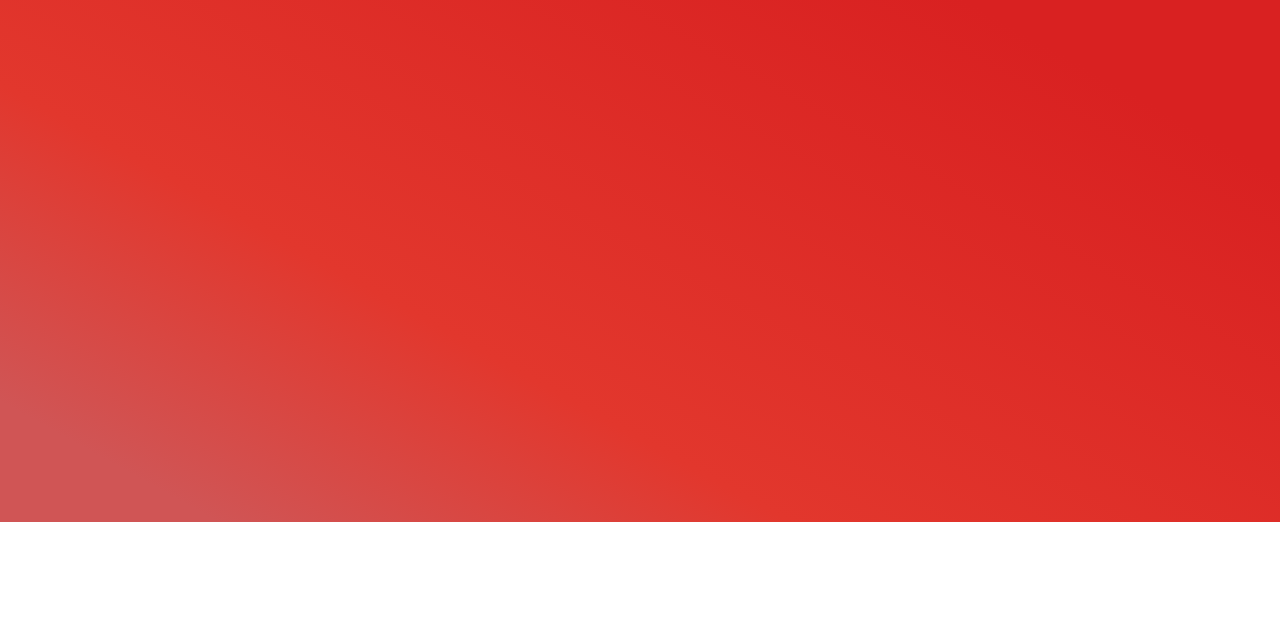
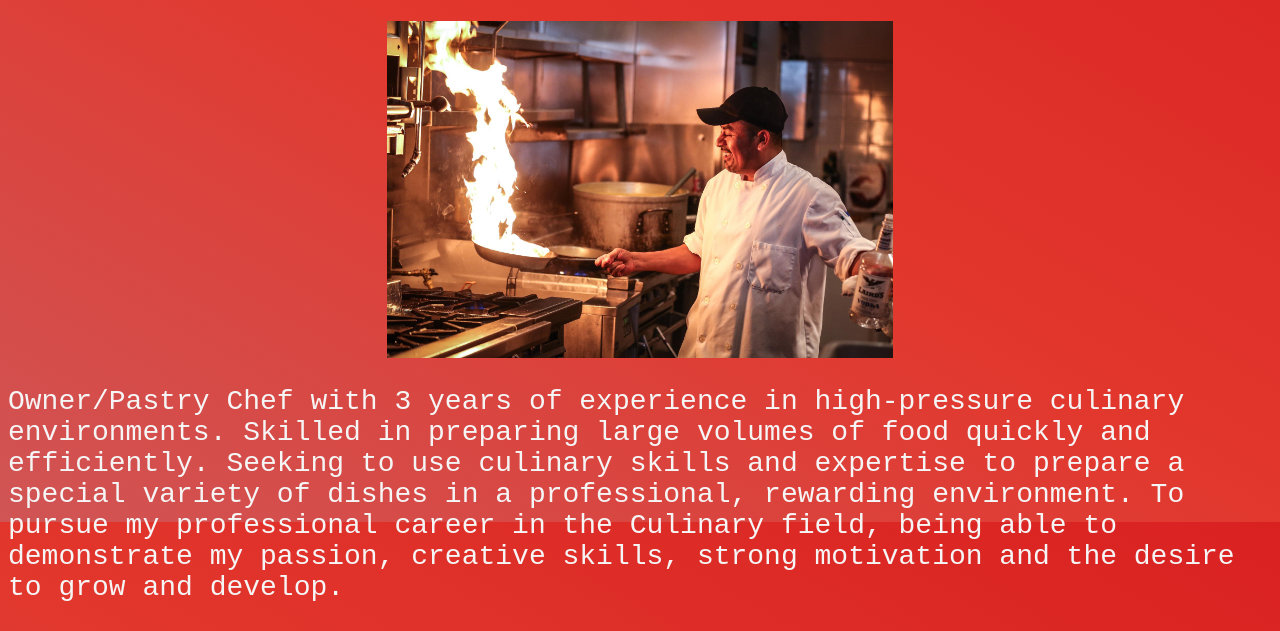
Before and after one commit to Michael-Tawil/restaurantpage, a website built with webpack: page dist/index.html in a window 1280 px wide. Shown: the part 278-909 px from the top of the page. Before the commit the page ends 800 px from the top, so only its background shows below. Built offline with nearby package versions, Linux system fonts and the light colour scheme.

Commit message:
pageload module  / home screen done

```diff
--- a/src/pageload.js
+++ b/src/pageload.js
@@ -1,37 +1,46 @@
-import icon from './icon.png';
-export default  function pageload() {
-    const mdiv = document.querySelector('#content');
-    const navbar = document.createElement('nav');
-    const ulist = document.createElement('ul');
-    const list1 = document.createElement('li');
-    const list2 = document.createElement('li');
-    const list3 = document.createElement('li');
-    const image = document.createElement('img');
-    const header = document.createElement('h1');
-    const list1a = document.createElement('a');
-    const list2a = document.createElement('a');
-    const list3a = document.createElement('a');
+import icon from "./icon.png";
+import chef from "./chef.jpg";
 
-    /*navbar work*/
-
-    navbar.classList.add('nav-bar');
+export default function pageload() {
+  //navbar creation
+  const mdiv = document.querySelector("#content");
+  const navbar = document.createElement("nav");
+  const ulist = document.createElement("ul");
+  const list1 = document.createElement("li");
+  const list2 = document.createElement("li");
+  const list3 = document.createElement("li");
+  const image = document.createElement("img");
+  const header = document.createElement("h1");
+  const list1a = document.createElement("a");
+  const list2a = document.createElement("a");
+  const list3a = document.createElement("a");
+  const maindiv = document.createElement("div");
+  const headerm = document.createElement("h1");
+  const image2 = document.createElement("img");
+  const chefabt = document.createElement("p");
+  //navbar work
+  navbar.classList.add("nav-bar");
   header.innerText = "Restaurant Tawilo";
-    header.classList.add('nav-bar-header');
+  header.classList.add("nav-bar-header");
   image.src = icon;
-    image.classList.add('image-nav');
-    ulist.classList.add('nav-ul');
-    list1a.classList.add('nav-a')
-    list2a.classList.add('nav-a')
-    list3a.classList.add('nav-a')
-    list1a.innerText="Home";
-    list2a.innerText="Menu";
-    list3a.innerText="Contact Us";
-    list1a.href="#Home";
-    list2a.href="#Menu";
-    list3a.href="#Contact-Us";
+  image.classList.add("image-nav");
+  ulist.classList.add("nav-ul");
+  list1a.classList.add("nav-a");
+  list2a.classList.add("nav-a");
+  list3a.classList.add("nav-a");
+  list1a.innerText = "Home";
+  list2a.innerText = "Menu";
+  list3a.innerText = "Contact Us";
+  list1a.href = "#Home";
+  list2a.href = "#Menu";
+  list3a.href = "#Contact-Us";
   //end of navbar
-
-
+  //start of main
+  maindiv.classList.add('main-div');
+  headerm.innerText = "Chef Steve";
+  image2.src = chef;
+  image2.classList.add('main-img');
+  chefabt.innerText = "Owner/Pastry Chef with 3 years of experience in high-pressure culinary environments. Skilled in preparing large volumes of food quickly and efficiently. Seeking to use culinary skills and expertise to prepare a special variety of dishes in a professional, rewarding environment. To pursue my professional career in the Culinary field, being able to demonstrate my passion, creative skills, strong motivation and the desire to grow and develop.";
   //displaying on screen
   mdiv.appendChild(navbar);
   navbar.appendChild(image);
@@ -40,8 +49,11 @@ export default  function pageload() {
   ulist.appendChild(list1);
   ulist.appendChild(list2);
   ulist.appendChild(list3);
-    list1.appendChild(list1a)
-    list2.appendChild(list2a)
-    list3.appendChild(list3a)
+  list1.appendChild(list1a);
+  list2.appendChild(list2a);
+  list3.appendChild(list3a);
+  mdiv.appendChild(maindiv);
+  maindiv.appendChild(headerm);
+  maindiv.appendChild(image2);
+  maindiv.appendChild(chefabt);
 }
-  document.body.appendChild(pageload());
--- a/src/style.css
+++ b/src/style.css
@@ -3,16 +3,19 @@ html{
     width: 100%;
 }
 body{
+    height:100%;
     overflow:auto;
-    background: linear-gradient(29deg, rgba(208,85,85,1) 8%, rgba(226,55,45,1) 29%, rgba(217,33,33,1) 70%);
+    background: linear-gradient(30deg, rgba(208,85,85,1) 0%, rgba(226,55,45,1) 49%, rgba(217,33,33,1) 100%);
+    background-attachment: fixed;
     color:whitesmoke;
+    overflow: hidden;
 }
 .nav-bar-header{
     font-size: 50px;
 }
 .image-nav{
-    width: 50px;
-    height: 50px;
+    width: 150px;
+    height: 150px;
 }
 .nav-bar{
     position:sticky;
@@ -24,7 +27,6 @@ body{
     border:1px solid black;
     border-radius:10px;
     box-shadow: 0px 6px 20px 5px rgba(0,0,0,0.2);
-
 }
 .nav-ul{
     list-style-type: none;
@@ -39,3 +41,16 @@ body{
     text-decoration: none;
     color: whitesmoke;
 }
+.main-div{
+    display: flex;
+    flex-direction: column;
+    justify-content: center;
+    align-items: center;
+    color:whitesmoke;
+    font-family: monospace;
+    font-size: 28px;
+}
+.main-img{
+    width: 40%;
+    height: 40%;
+}
```
Also changed, not shown: dist/39b4ecd43ead130a78b7.jpg (added), dist/f87e3a7c30aec8213f62.jpeg (renamed from src/chef.jpeg), dist/main.js, package.json (line endings or trailing spaces), src/chef.jpg (added). Lines whose indentation alone changed are shown as unchanged.
